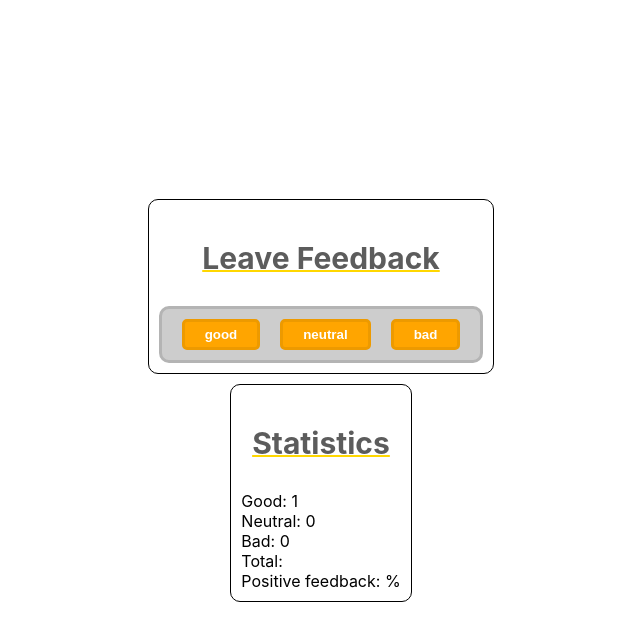
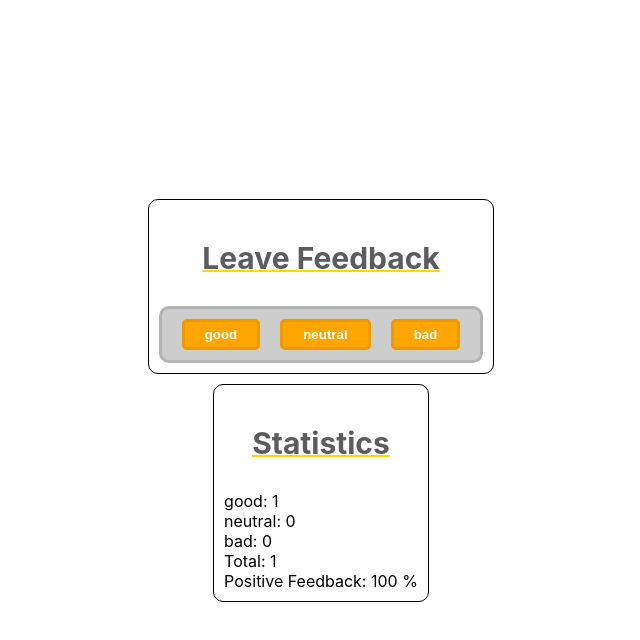
Before and after one commit to Spajkowiecki/goit-react-hw-02-feedback, a React (Create React App) app: page / in a window 1280 px wide. Both pictures are taken after a click on the button "good". Shown: the top 640 px of the page, without its empty margins (319-959 px from the left). Built offline with nearby package versions, Linux system fonts and the light colour scheme.

Commit message:
Homework
this update helps me a lot to understand  React state

```diff
--- a/src/components/App.jsx
+++ b/src/components/App.jsx
@@ -6,30 +6,46 @@ import FeedbackOptions from './FeedbackOptions/FeedbackOptions';
 import Notification from './Notification/Notification';
 //klasowo
 export class App extends Component {
-  //
-
   state = {
     good: 0,
     neutral: 0,
     bad: 0,
   };
 
+  countTotalFeedbacks() {
+    //uzywam reduce aby dodac wszystkie wartosci z feedback'u
+    return this.countTotalFeedbacks === 0
+      ? 0
+      : Object.values(this.state).reduce((a, b) => a + b);
+  }
+  countPositiveFeedbackPercentage() {
+    return this.countTotalFeedbacks === 0
+      ? 0
+      : Math.round((this.state.good / this.countTotalFeedbacks()) * 100);
+  }
+
   onLeaveFeedback = e => {
-    if (e.target.textContent === 'good') {
-      this.setState({ good: this.state.good + 1 });
-    }
-    if (e.target.textContent === 'neutral') {
-      this.setState({ neutral: this.state.neutral + 1 });
-    }
-    if (e.target.textContent === 'bad') {
-      this.setState({ bad: this.state.bad + 1 });
+    //w pętli sprawdzam który guzik został nacisnięty po przez
+    switch (e.target.textContent) {
+      case 'good':
+        this.setState(prevState => ({
+          good: prevState.good + 1,
+        }));
+        break;
+      case 'neutral':
+        this.setState(prevState => ({
+          neutral: prevState.neutral + 1,
+        }));
+        break;
+      case 'bad':
+        this.setState(prevState => ({
+          bad: prevState.bad + 1,
+        }));
+        break;
+      default:
+        return 0;
     }
   };
-
-  countTotalFeedback(options) {
-    const sum = Object.values(options).reduce((prev, el) => prev + el, 0);
-    return sum;
-  }
 
   render() {
     return (
@@ -41,14 +57,13 @@ export class App extends Component {
           />
         </Section>
         <Section title="Statistics">
-          {this.countTotalFeedback(this.state) === 0 ? (
+          {this.countTotalFeedbacks() === 0 ? (
             <Notification message="There is no feedback" />
           ) : (
             <Statistics
-              good={this.state.good}
-              neutral={this.state.neutral}
-              bad={this.state.bad}
-              total={this.countTotalFeedback}
+              stats={this.state}
+              total={this.countTotalFeedbacks()}
+              positivePercentage={this.countPositiveFeedbackPercentage()}
             />
           )}
         </Section>
--- a/src/components/FeedbackOptions/FeedbackOptions.jsx
+++ b/src/components/FeedbackOptions/FeedbackOptions.jsx
@@ -4,15 +4,20 @@ const FeedbackOptions = ({ options, onLeaveFeedback }) => {
   return (
     <div className={style.options}>
       <ul className={style.list}>
-        {Object.keys(options).map((option, i) => {
+        {
+          //użycie pętli po obiekcie by otrzymać nazwy pól w obiekcie
+          Object.keys(options).map((option, i) => {
+            //generowanie guzików z listy opcji
             return (
+              //nadanie kazdemu kolejnemu guzikowi key= {b + i}| b1, b2, b3 etc.
               <li key={'b' + i}>
                 <button className={style.button} onClick={onLeaveFeedback}>
                   {option}
                 </button>
               </li>
             );
-        })}
+          })
+        }
       </ul>
     </div>
   );
--- a/src/components/Statistics/Statistics.jsx
+++ b/src/components/Statistics/Statistics.jsx
@@ -1,24 +1,24 @@
-export const Statistics = ({
-  good,
-  neutral,
-  bad,
-  total,
-  positivePercentage,
-}) => {
-  if (total === 0) {
-    return <p>There is no feedback</p>;
-  }
+import { Component } from 'react';
+
+class Statistics extends Component {
+  render() {
+    const { stats, total, positivePercentage } = this.props;
     return (
       <div>
         <ul>
-        <li>Good: {good}</li>
-        <li>Neutral: {neutral}</li>
-        <li>Bad: {bad}</li>
+          {Object.entries(stats).map(([keys, values], i) => {
+            return (
+              <li key={i}>
+                {keys}: {values}
+              </li>
+            );
+          })}
           <li>Total: {total}</li>
-        <li>Positive feedback: {positivePercentage}%</li>
+          <li>Positive Feedback: {positivePercentage} %</li>
         </ul>
       </div>
     );
-};
+  }
+}
 
 export default Statistics;
```
Lines whose indentation alone changed are shown as unchanged.
